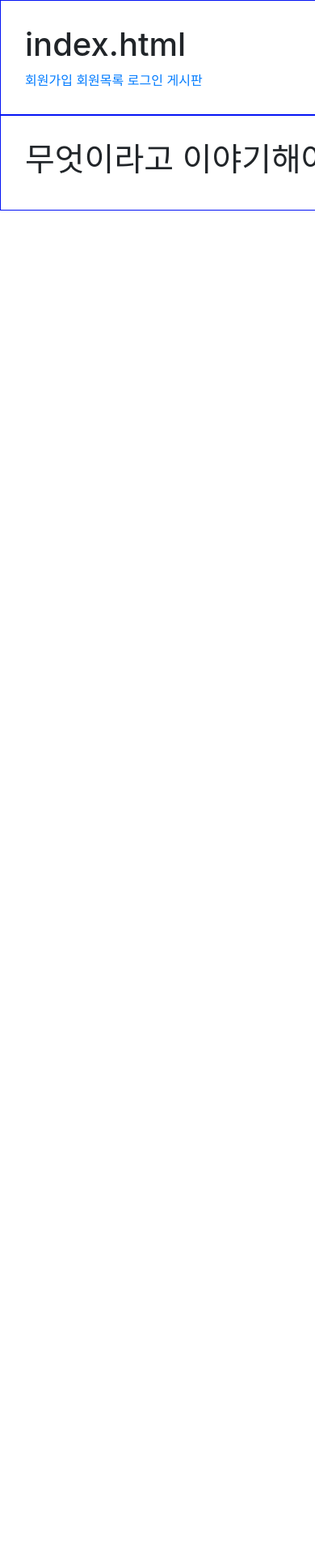
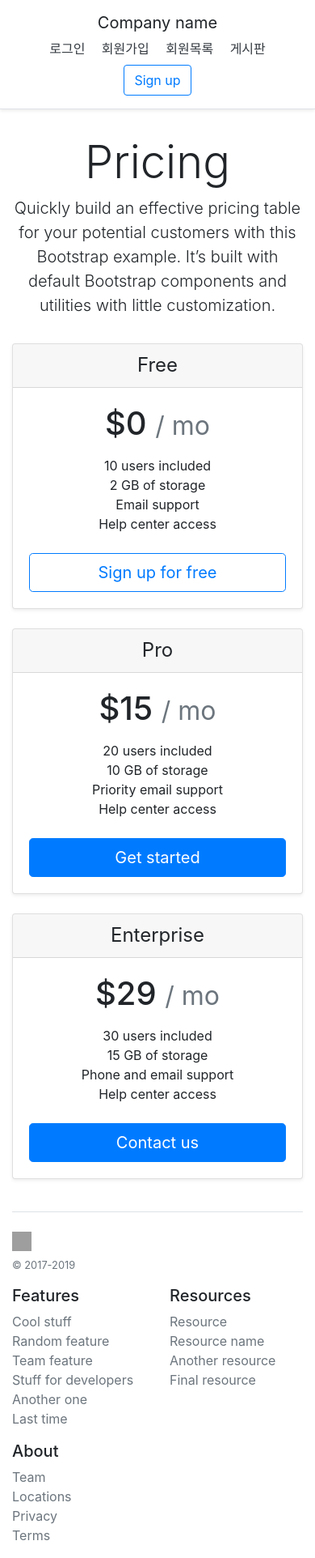
Before and after one commit to KIMJINMINININN/Machine-learning, a Flask app: page /index in a window 390 px wide; the page is wider, and only the part inside the window is pictured. Shown: that part at 81% size. Before the commit the page ends 260 px from the top of that part, so only its background shows below. Run offline with Flask 2, Linux system fonts and the light colour scheme; some libraries are stand-ins or nearby versions; grey boxes are pictures that could not be loaded.

Commit message:
2019.11.25 Python Flask Use the Session

```diff
--- a/Python Web Django/Python Web Flask/day10_view.py
+++ b/Python Web Django/Python Web Flask/day10_view.py
@@ -1,23 +1,52 @@
 #flask 사용
-from flask import Flask, render_template, redirect, request
+from datetime import timedelta
+from flask import Flask, render_template, redirect, request, session
 import day10_model as md
+#**
 app = Flask(__name__)
+app.secret_key = b'fefe#$$%4_F#f3f33fA'
+#**
+@app.before_request
+def make_session_permanent():
+    session.permanent = True
+    app.permanent_session_lifetime = timedelta(minutes=5)
+
 member = md.memberModel()
-member1 = md.boardModel()
+board = md.boardModel()
+#member1 대신에 board를 넣어줬다
 
+## 게시판 내용 - GET
+## http://127.0.0.1:5000/boardc?no=5
+## http://127.0.0.1:5000/boardc
+
+
+#**
 @app.route("/login", methods=['GET'])
 def login_get():
     return render_template('login.html')
 
 @app.route("/login", methods=['POST'])
 def login_post():
-    data = member.getlogin()
-    id = request.form['id']
-    pw = request.form['pw']
-    # for a in data:
-    return render_template('index.html')
-# @app.route("/logintest", methods=['POST'])
-# def logintest():
+    a = request.form['id']
+    b = request.form['pw']
+
+    a1 = [a, b] # 아이디와 암호 값을 a1리스트에 추가
+    mone = member.login(a1)
+    # print(mone)
+    if not mone :
+        print("로그인 실패")
+    else:
+        print("로그인 성공")
+        session['userid'] = mone[0]  # 자료형 딕셔너리 {"userid":"a"}
+        session['username'] = mone[1] #{"userid":"a", "username":"이름"}
+
+    return redirect("index")
+
+@app.route('/logout', methods=['GET'])
+def logout():
+   session.pop('userid', None)
+   session.pop('username', None)
+   return redirect('index')
 
 @app.route("/join", methods=['GET'])
 def join():
@@ -68,14 +97,26 @@ def boardw_post():
     c = request.form['wr']
     #day10_model1.py파일에 boardModel 클래스 생성후 write메소드 호출
     a1 = [a,b,c]
-    member1.write(a1)
+    board.write(a1)
     return redirect('index')
 
-@app.route("/boardlist", methods=['GET'])
+@app.route("/board", methods=['GET'])#board라고 보면되겠다
 def board_get():
-    data = member1.boardlist()
-    print(data)
-    return render_template('boardlist.html', key=data)
+    data = board.boardlist()
+    session['boardhit'] = 1
+    return render_template('board.html', key=data)
+
+@app.route("/boardc", methods=['GET'])
+def boardc_get():
+    no = [ request.args.get('no', 0) ] # 리스트로 만듬 => [7]
+
+    if 'boardhit' in session:
+        if session['boardhit'] == 1:
+            board.boardhit(no) #조회수 1증가시키기
+            session['boardhit'] = 0
+
+    one = board.boardone(no)
+    return render_template('boardc.html', key=one)
 
 if __name__ == '__main__':
     app.run(debug=True)
--- a/Python Web Django/Python Web Flask/templates/boardlist.html
+++ b/Python Web Django/Python Web Flask/templates/board.html
@@ -21,7 +21,7 @@
             {% for tmp in key %}
             <tr>
                 <td>{{tmp[0]}}</td>
-                <td>{{tmp[1]}}</td>
+                <td><a href='boardc?no={{tmp[0]}}'>{{tmp[1]}}</a></td>
                 <td>{{tmp[2]}}</td>
                 <td>{{tmp[4]}}</td>
                 <td>{{tmp[5]}}</td>
--- a/Python Web Django/Python Web Flask/templates/boardw.html
+++ b/Python Web Django/Python Web Flask/templates/boardw.html
@@ -26,7 +26,7 @@
                 <label style="width:90px"></label>
                 <input type="submit" class="btn btn-primary" value="글쓰기"/>
                 &nbsp;
-                <a href='boardlist' class="btn btn-success">글목록으로</a>
+                <a href='board' class="btn btn-success">글목록으로</a>
             </div>
         </div>
         </form>
--- a/Python Web Django/Python Web Flask/templates/index.html
+++ b/Python Web Django/Python Web Flask/templates/index.html
@@ -5,17 +5,118 @@
     <title>home</title>
     <link href="static/css/bootstrap.min.css" rel="stylesheet" />
     <link href="static/css/mystyle.css" rel="stylesheet" />
+    <style>
+            .bd-placeholder-img {
+              font-size: 1.125rem;
+              text-anchor: middle;
+              -webkit-user-select: none;
+              -moz-user-select: none;
+              -ms-user-select: none;
+              user-select: none;
+            }
+
+            @media (min-width: 768px) {
+              .bd-placeholder-img-lg {
+                font-size: 3.5rem;
+              }
+            }
+          </style>
+          <!-- Custom styles for this template -->
+          <link href="pricing.css" rel="stylesheet">
+
 </head>
 <body>
-    <div class="box">
-    <strong><h1>index.html</h1></strong>
-    <a href="join">회원가입</a>
-    <a href="memberlist">회원목록</a>
-    <a href="login">로그인</a>
-    <a href="boardw">게시판</a>
-    </div>
-    <div class="box">
-    <h1>무엇이라고 이야기해야할까요</h1>
-    </div>
+    {% include 'menu.html' %}
+        <div class="pricing-header px-3 py-3 pt-md-5 pb-md-4 mx-auto text-center">
+            <h1 class="display-4">Pricing</h1>
+            <p class="lead">Quickly build an effective pricing table for your potential customers with this Bootstrap example. It’s built with default Bootstrap components and utilities with little customization.</p>
+        </div>
+
+        <div class="container">
+                <div class="card-deck mb-3 text-center">
+                  <div class="card mb-4 shadow-sm">
+                    <div class="card-header">
+                      <h4 class="my-0 font-weight-normal">Free</h4>
+                    </div>
+                    <div class="card-body">
+                      <h1 class="card-title pricing-card-title">$0 <small class="text-muted">/ mo</small></h1>
+                      <ul class="list-unstyled mt-3 mb-4">
+                        <li>10 users included</li>
+                        <li>2 GB of storage</li>
+                        <li>Email support</li>
+                        <li>Help center access</li>
+                      </ul>
+                      <button type="button" class="btn btn-lg btn-block btn-outline-primary">Sign up for free</button>
+                    </div>
+                  </div>
+                  <div class="card mb-4 shadow-sm">
+                    <div class="card-header">
+                      <h4 class="my-0 font-weight-normal">Pro</h4>
+                    </div>
+                    <div class="card-body">
+                      <h1 class="card-title pricing-card-title">$15 <small class="text-muted">/ mo</small></h1>
+                      <ul class="list-unstyled mt-3 mb-4">
+                        <li>20 users included</li>
+                        <li>10 GB of storage</li>
+                        <li>Priority email support</li>
+                        <li>Help center access</li>
+                      </ul>
+                      <button type="button" class="btn btn-lg btn-block btn-primary">Get started</button>
+                    </div>
+                  </div>
+                  <div class="card mb-4 shadow-sm">
+                    <div class="card-header">
+                      <h4 class="my-0 font-weight-normal">Enterprise</h4>
+                    </div>
+                    <div class="card-body">
+                      <h1 class="card-title pricing-card-title">$29 <small class="text-muted">/ mo</small></h1>
+                      <ul class="list-unstyled mt-3 mb-4">
+                        <li>30 users included</li>
+                        <li>15 GB of storage</li>
+                        <li>Phone and email support</li>
+                        <li>Help center access</li>
+                      </ul>
+                      <button type="button" class="btn btn-lg btn-block btn-primary">Contact us</button>
+                    </div>
+                  </div>
+                </div>
+
+                <footer class="pt-4 my-md-5 pt-md-5 border-top">
+                  <div class="row">
+                    <div class="col-12 col-md">
+                      <img class="mb-2" src="/docs/4.3/assets/brand/bootstrap-solid.svg" alt="" width="24" height="24">
+                      <small class="d-block mb-3 text-muted">&copy; 2017-2019</small>
+                    </div>
+                    <div class="col-6 col-md">
+                      <h5>Features</h5>
+                      <ul class="list-unstyled text-small">
+                        <li><a class="text-muted" href="#">Cool stuff</a></li>
+                        <li><a class="text-muted" href="#">Random feature</a></li>
+                        <li><a class="text-muted" href="#">Team feature</a></li>
+                        <li><a class="text-muted" href="#">Stuff for developers</a></li>
+                        <li><a class="text-muted" href="#">Another one</a></li>
+                        <li><a class="text-muted" href="#">Last time</a></li>
+                      </ul>
+                    </div>
+                    <div class="col-6 col-md">
+                      <h5>Resources</h5>
+                      <ul class="list-unstyled text-small">
+                        <li><a class="text-muted" href="#">Resource</a></li>
+                        <li><a class="text-muted" href="#">Resource name</a></li>
+                        <li><a class="text-muted" href="#">Another resource</a></li>
+                        <li><a class="text-muted" href="#">Final resource</a></li>
+                      </ul>
+                    </div>
+                    <div class="col-6 col-md">
+                      <h5>About</h5>
+                      <ul class="list-unstyled text-small">
+                        <li><a class="text-muted" href="#">Team</a></li>
+                        <li><a class="text-muted" href="#">Locations</a></li>
+                        <li><a class="text-muted" href="#">Privacy</a></li>
+                        <li><a class="text-muted" href="#">Terms</a></li>
+                      </ul>
+                    </div>
+                  </div>
+                </footer>
 </body>
 </html>
--- /dev/null
+++ b/Python Web Django/Python Web Flask/templates/menu.html
@@ -0,0 +1,15 @@
+<div class="d-flex flex-column flex-md-row align-items-center p-3 px-md-4 mb-3 bg-white border-bottom shadow-sm">
+    <h5 class="my-0 mr-md-auto font-weight-normal">Company name</h5>
+    <nav class="my-2 my-md-0 mr-md-3">
+        {% if 'userid' not in session %}
+        <a class="p-2 text-dark" href="login">로그인</a>
+        {% else %}
+            {{session['username']}} 님 환영합니다.
+            <a class="p-2 text-dark" href="logout">로그아웃</a>
+        {% endif %}
+        <a class="p-2 text-dark" href="join">회원가입</a>
+        <a class="p-2 text-dark" href="memberlist">회원목록</a>
+        <a class="p-2 text-dark" href="board">게시판</a>
+    </nav>
+    <a class="btn btn-outline-primary" href="#">Sign up</a>
+</div>
--- a/Python Web Django/Python Web Flask/templates/test.html
+++ b/Python Web Django/Python Web Flask/templates/test.html
@@ -6,6 +6,5 @@
 </head>
 <body>
     <p>Test Server입니다</p>
-
 </body>
 </html>
```
Also changed, not shown: Python Web Django/Python Web Flask/day10_model.py (+17 -6 lines), Python Web Django/Python Web Flask/templates/boardc.html (added, +56 -0 lines).
